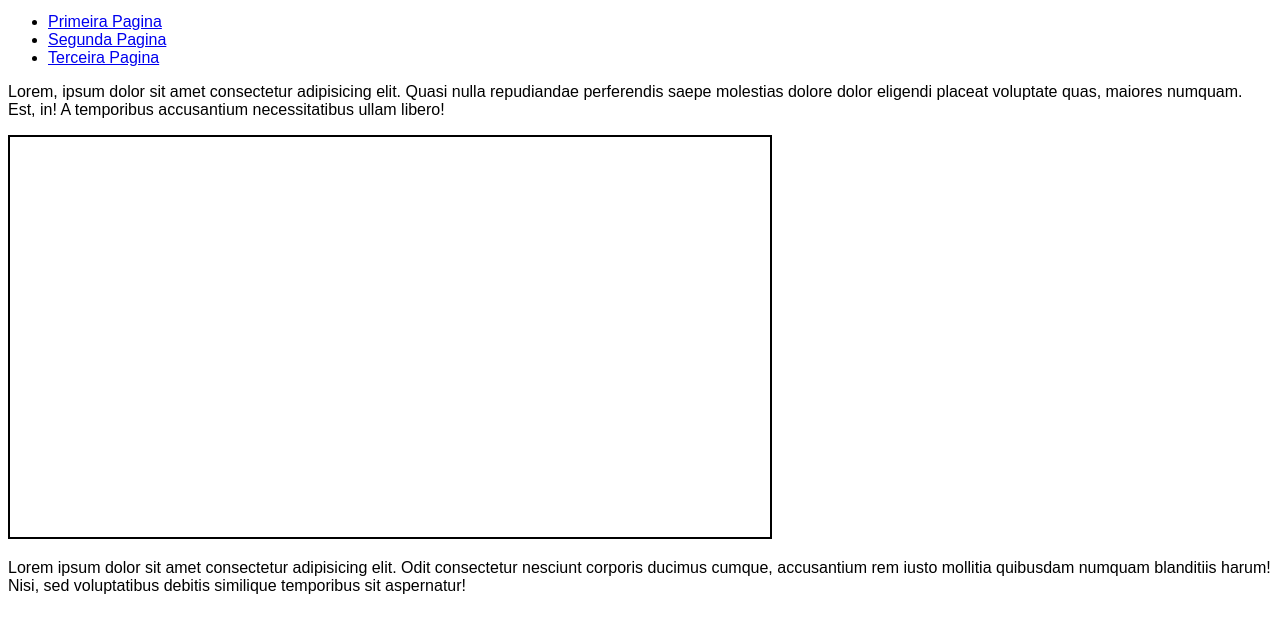
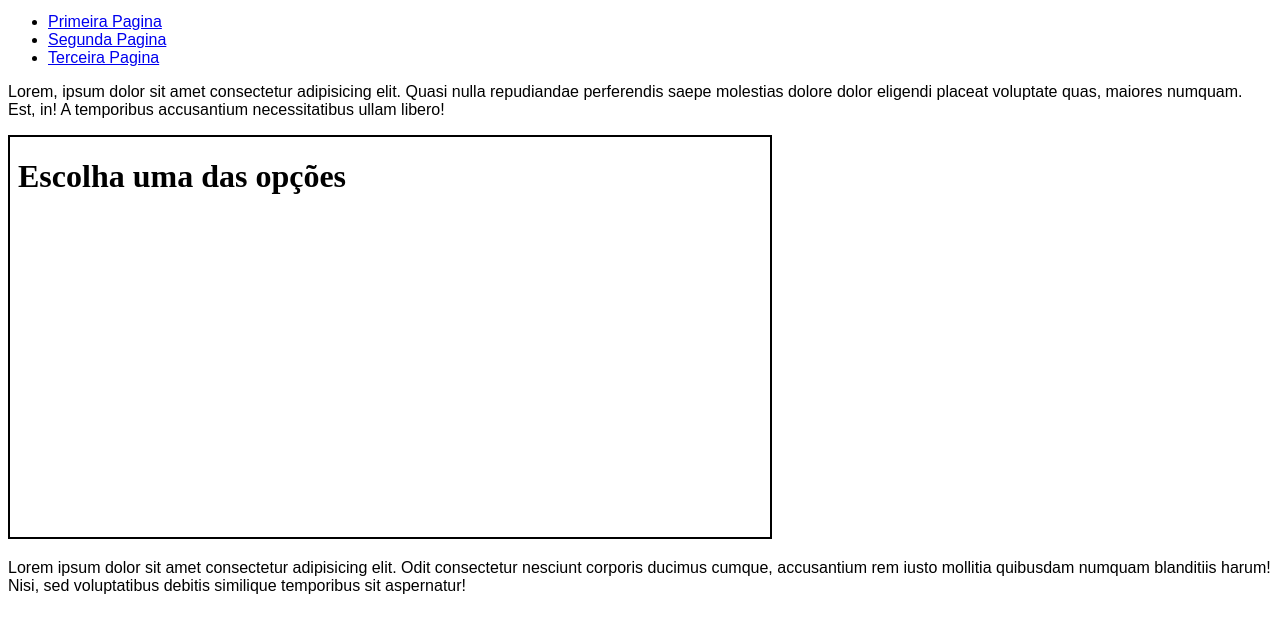
Before and after one commit to Ygzzzzz/html-css, a plain HTML site: page exercicios/ex024/iframe003.html in a window 1280 px wide. Shown: the part 119-752 px from the top of the page. Drawn offline with Linux system fonts and the light colour scheme.

Commit message:
Update iframe003.html

```diff
--- a/exercicios/ex024/iframe003.html
+++ b/exercicios/ex024/iframe003.html
@@ -29,7 +29,7 @@
 
     <p>Lorem, ipsum dolor sit amet consectetur adipisicing elit. Quasi nulla repudiandae perferendis saepe molestias dolore dolor eligendi placeat voluptate quas, maiores numquam. Est, in! A temporibus accusantium necessitatibus ullam libero!</p>
 
-    <iframe src="" name="frame" id="tela">
+    <iframe srcdoc="<h1>Escolha uma das opções</h>" name="frame" id="tela">
         <p>Navegador imcompativel.</p>
     </iframe>
 
```
